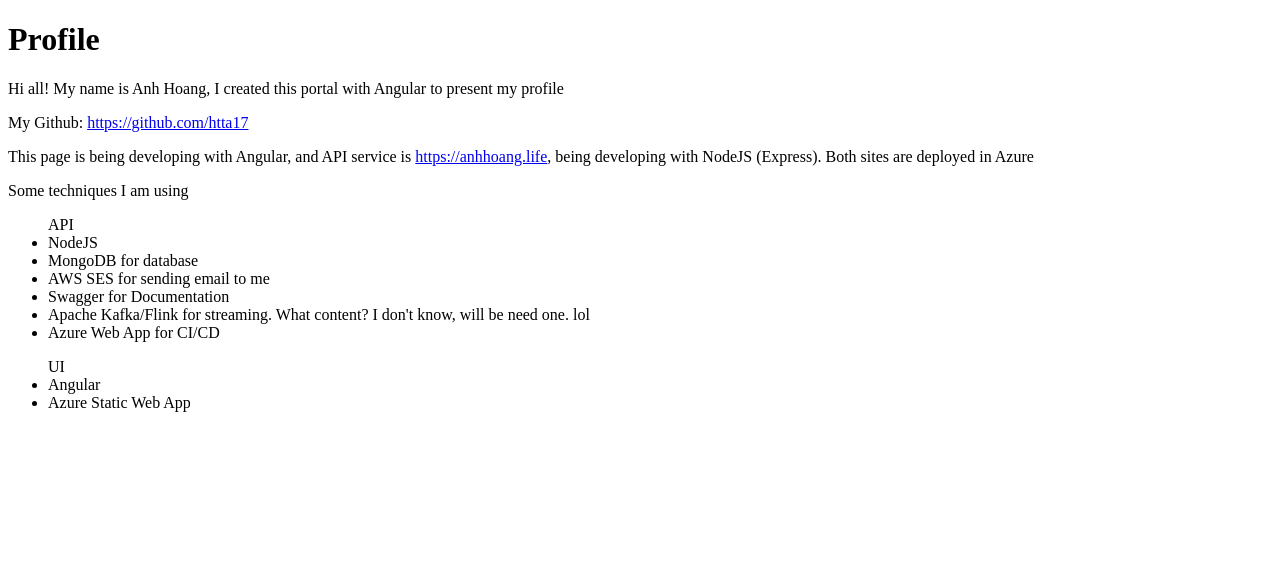
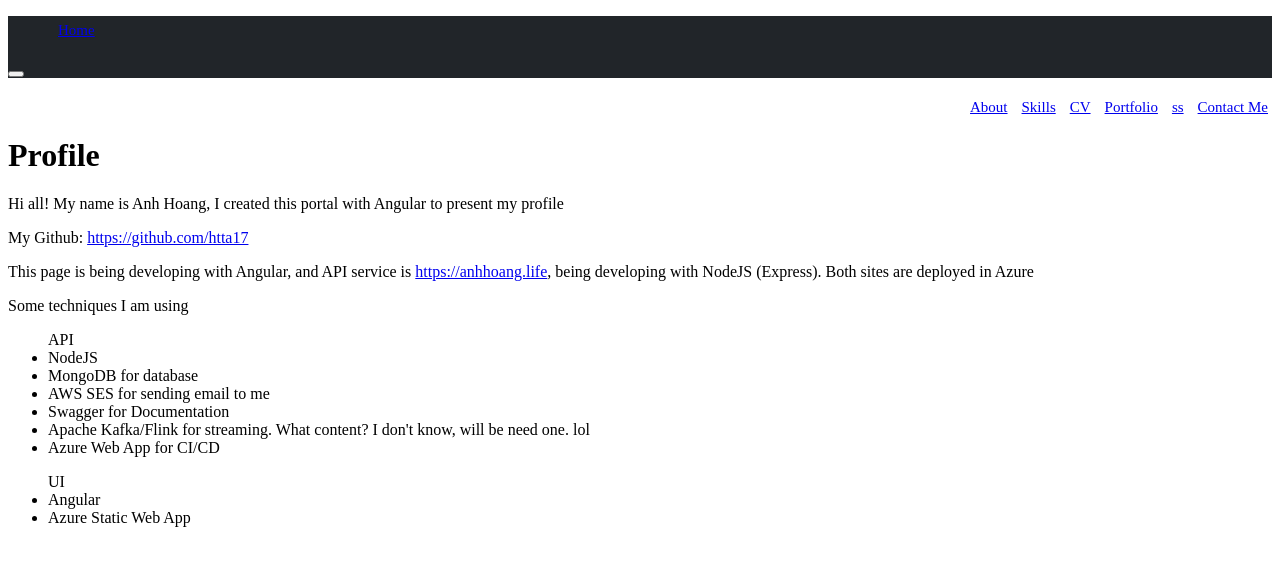
Before and after one commit to htta17/angular-project, an Angular app: page / in a window 1280 px wide. Shown: the top 566 px of the page. Built offline with nearby package versions, Linux system fonts and the light colour scheme.

Commit message:
Add header

```diff
--- a/src/app/app.component.html
+++ b/src/app/app.component.html
@@ -1,3 +1,4 @@
+<app-header></app-header>
 <h1>Profile</h1>
 
 <p>Hi all! My name is Anh Hoang, I created this portal with Angular to present my profile</p>
--- a/src/app/app.component.ts
+++ b/src/app/app.component.ts
@@ -1,11 +1,12 @@
 import { Component } from '@angular/core';
 import { CommonModule } from '@angular/common';
 import { RouterOutlet } from '@angular/router';
+import { HeaderComponent } from './header/header.component';
 
 @Component({
   selector: 'app-root',
   standalone: true,
-  imports: [CommonModule, RouterOutlet],
+  imports: [CommonModule, RouterOutlet, HeaderComponent],
   templateUrl: './app.component.html',
   styleUrl: './app.component.less'
 })
--- /dev/null
+++ b/src/app/header/header.component.html
@@ -0,0 +1,48 @@
+<header>
+          <nav class="navbar fixed-top navbar-expand-lg navbar-dark">
+              <div class="home p-1 rounded">
+                  <ul class="navbar-nav">
+                      <li class="nav-item p-1 rounded">
+                          <a class="nav-link smooth-scroll text-uppercase" href="#"><i class='bx bx-home'></i> Home
+                          </a>
+                      </li>
+                  </ul>
+              </div>
+              <button class="navbar-toggler nav mb-1">
+                  <span class="navbar-toggler-icon"></span>
+              </button>
+              <div class="container ">
+                  <div style="width: 100%; float: right;" class="collapse navbar-collapse" id="navbarSupportedContent">
+                      <ul class="navbar-nav" style=" float: right;">
+                          <li class="nav-item p-1 rounded">
+                              <a class="nav-link js-scroll-trigger smooth-scroll text-uppercase" href="#about"><i
+                                      class='bx bx-user'></i> About
+                              </a>
+                          </li>
+                          <li class="nav-item p-1 rounded">
+                              <a class="nav-link js-scroll-trigger smooth-scroll text-uppercase" href="#skills"><i
+                                      class='bx bx-briefcase-alt'></i>Skills</a>
+                          </li>
+                          <li class="nav-item p-1 rounded">
+                              <a class="nav-link js-scroll-trigger smooth-scroll text-uppercase" href="#cv"> <i
+                                      class='bx bx-file-blank'></i>CV</a>
+                          </li>
+                          <li class="nav-item p-1 rounded">
+                              <a class="nav-link js-scroll-trigger smooth-scroll text-uppercase" href="#portfolio"> <i
+                                      class='bx bx-book-content'></i>Portfolio</a>
+                          </li>
+                          <li class="nav-item p-1 rounded">
+                              <a class="nav-link js-scroll-trigger smooth-scroll text-uppercase" href="#references"><i
+                                      class='bx bxs-badge-check'></i> ss</a>
+                          </li>
+                          <li class="nav-item p-1 rounded">
+                              <a class="nav-link js-scroll-trigger smooth-scroll text-uppercase" href="#contact"> <i
+                                      class='bx bx-envelope'></i>Contact Me</a>
+                          </li>
+                          <li class="nav-item p-1 rounded">
+                          </li>
+                      </ul>
+                  </div>
+              </div>
+          </nav>
+      </header>
--- /dev/null
+++ b/src/app/header/header.component.less
@@ -0,0 +1,35 @@
+li:hover,.home:hover {
+          background-color: rgb(51, 59, 61);
+}
+
+i:hover,a:hover {
+background-color: rgb(45, 51, 53);
+}
+nav{
+	background-color: #212529;
+}
+
+i{
+	font-size: 24px;
+	padding-right: 6px;
+	color: #6f7180;
+}
+
+.nav-home:hover{
+	background-color: rgb(51, 59, 61);
+}
+mat-radio-button{
+	color:white;
+}
+a{
+	display: flex;
+	align-items: center;
+	padding: 3px 4px;
+	margin-bottom: 2px;
+	transition: 0.3s;
+	font-size: 15px;
+}
+
+li{
+	display: inline-flex;
+}
--- /dev/null
+++ b/src/app/header/header.component.ts
@@ -0,0 +1,16 @@
+import { Component } from '@angular/core';
+
+@Component({
+  selector: 'app-header',
+  standalone: true,
+  imports: [],
+  templateUrl: './header.component.html',
+  styleUrl: './header.component.less'
+})
+export class HeaderComponent {
+
+	ngOnInit(): void {
+
+	}
+
+}
```
Also changed, not shown: 1 other file (tests, documents, lock files or other folders).
